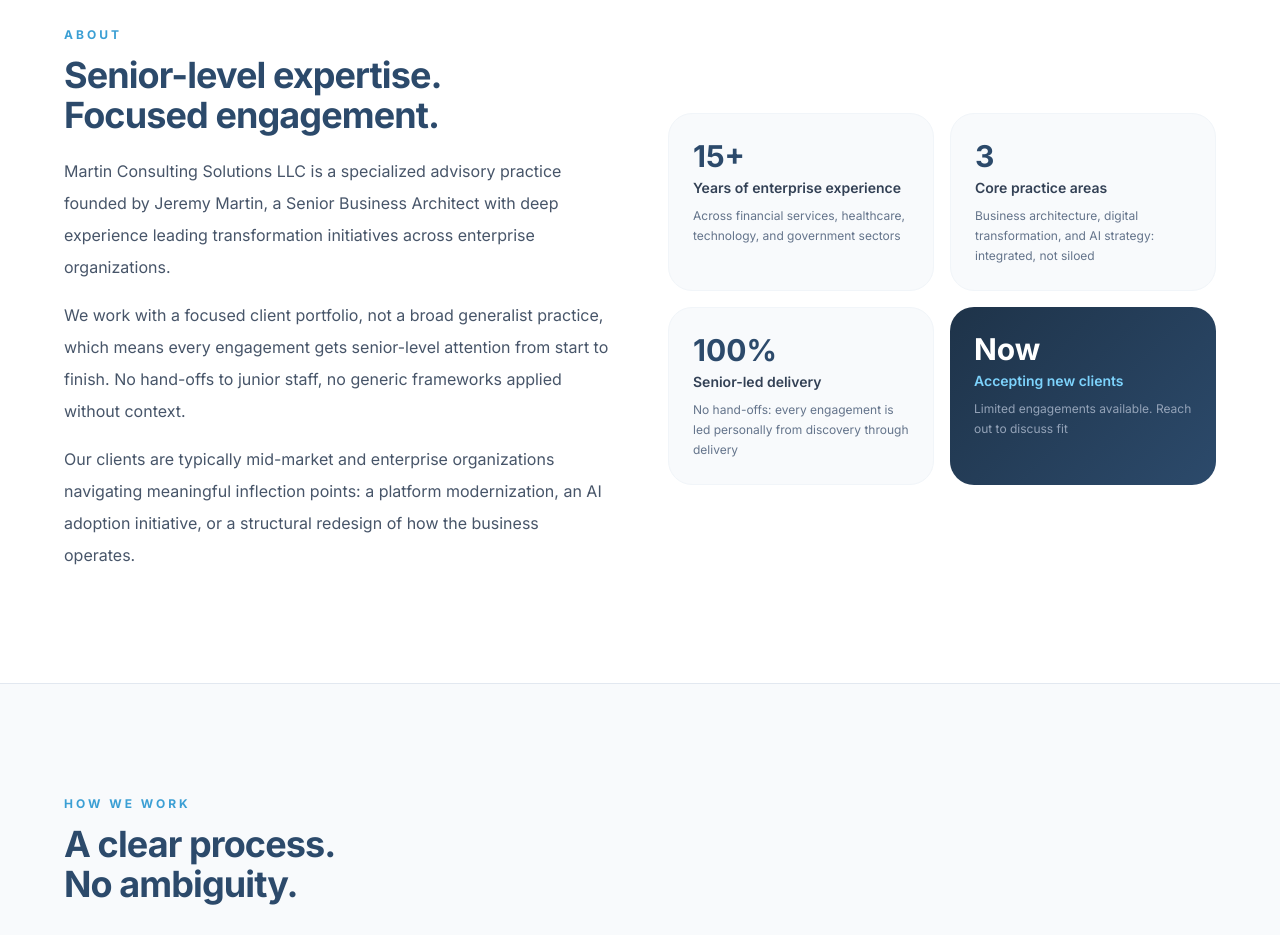
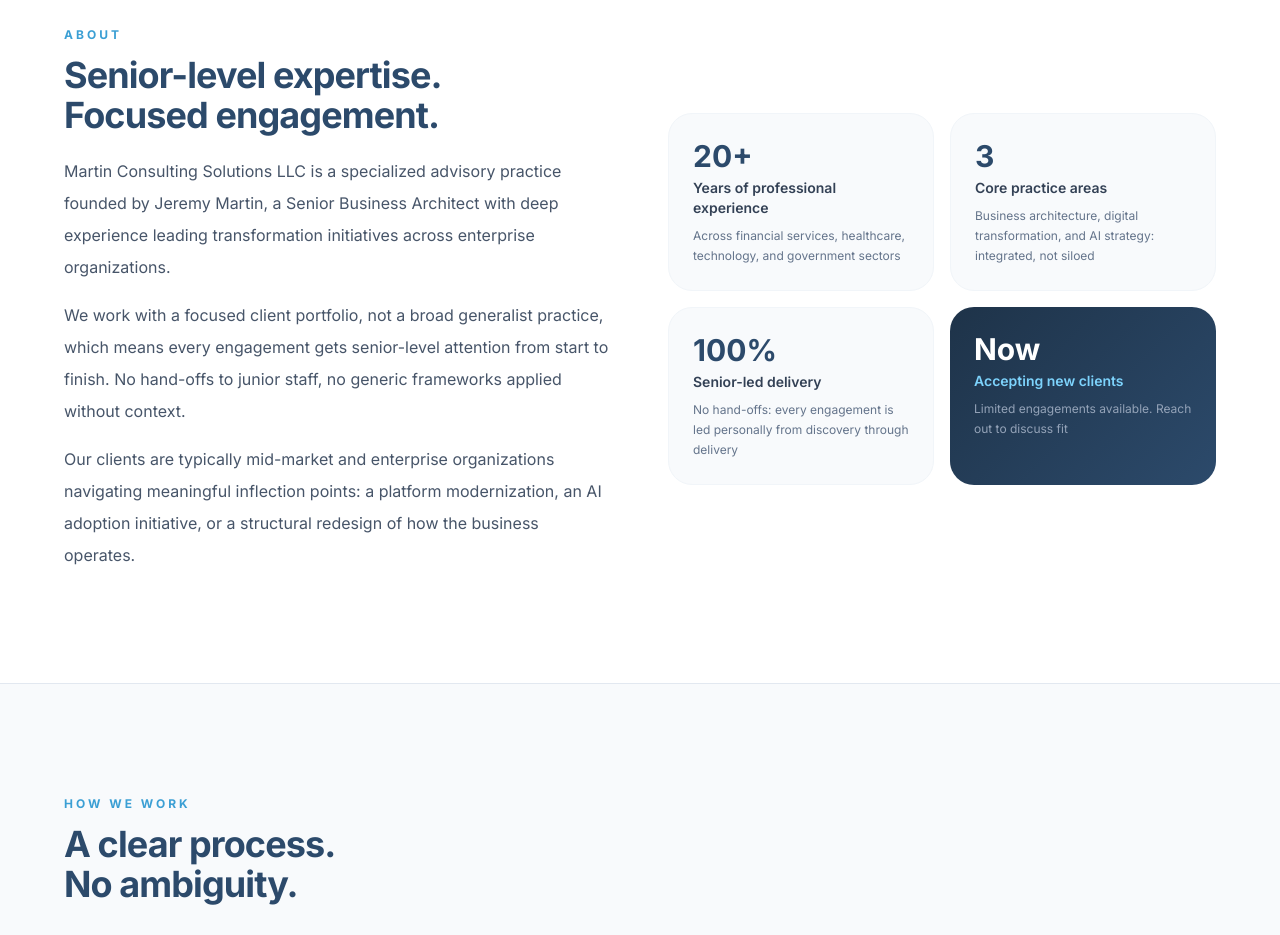
Before and after one commit to martin-ventures/martin-consulting-solutions, a plain HTML site: page public/index.html in a window 1280 px wide. Shown: the part 1820-2755 px from the top of the page. Drawn offline with nearby package versions, Linux system fonts and the light colour scheme.

Commit message:
Home page: experience figure now 20+ years, matching the LinkedIn profile
Co-Authored-By: Claude Fable 5.2 <noreply@anthropic.com>

```diff
--- a/public/index.html
+++ b/public/index.html
@@ -194,8 +194,8 @@
       </div>
       <div class="grid gap-4 sm:grid-cols-2">
         <div class="reveal rounded-[1.5rem] border border-slate-100 bg-slate-50 p-6">
-          <p class="text-3xl font-bold text-navy">15+</p>
-          <p class="mt-1 text-sm font-semibold text-slate-700">Years of enterprise experience</p>
+          <p class="text-3xl font-bold text-navy">20+</p>
+          <p class="mt-1 text-sm font-semibold text-slate-700">Years of professional experience</p>
           <p class="mt-2 text-xs leading-5 text-slate-500">Across financial services, healthcare, technology, and government sectors</p>
         </div>
         <div class="reveal rounded-[1.5rem] border border-slate-100 bg-slate-50 p-6">
```
